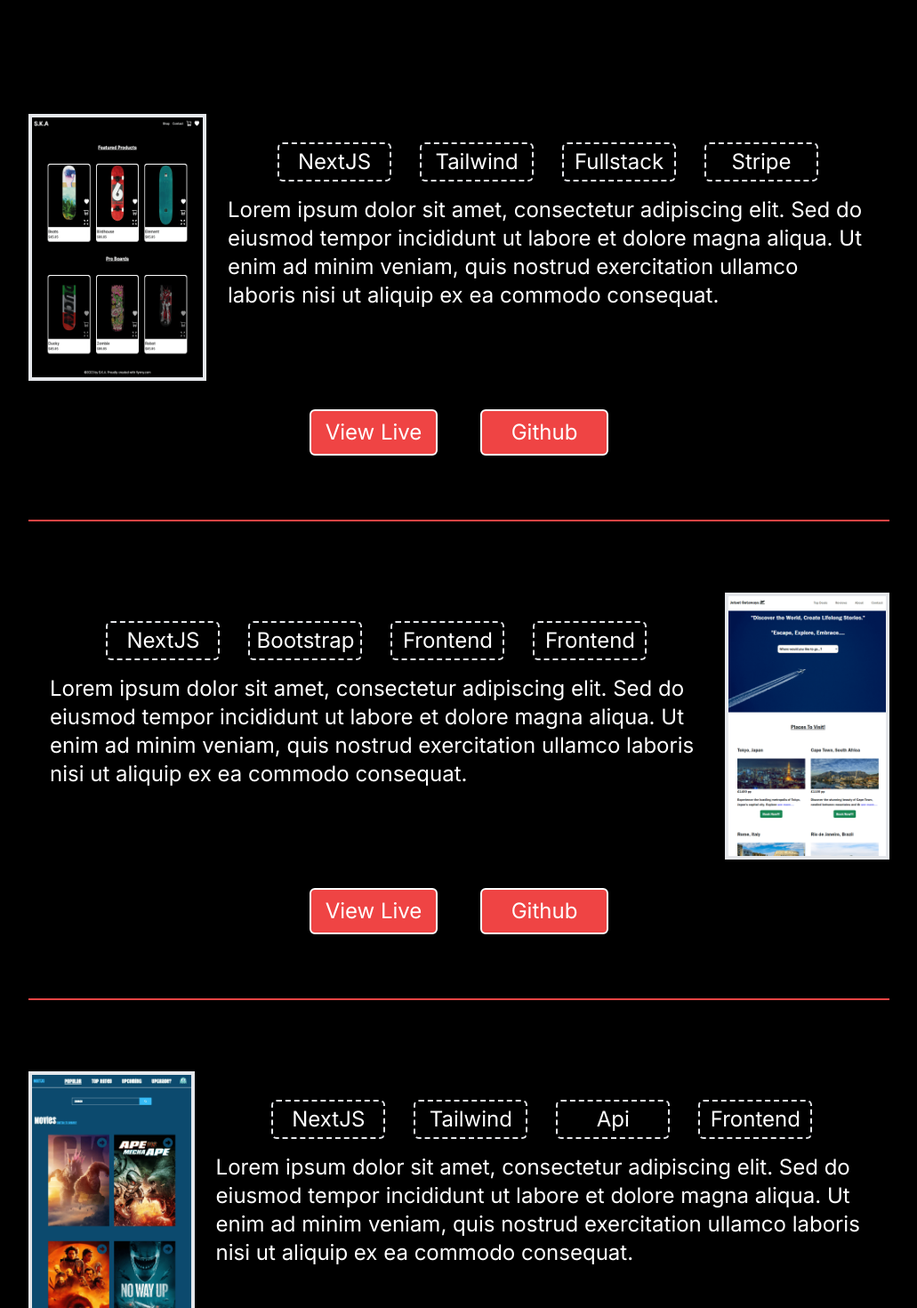
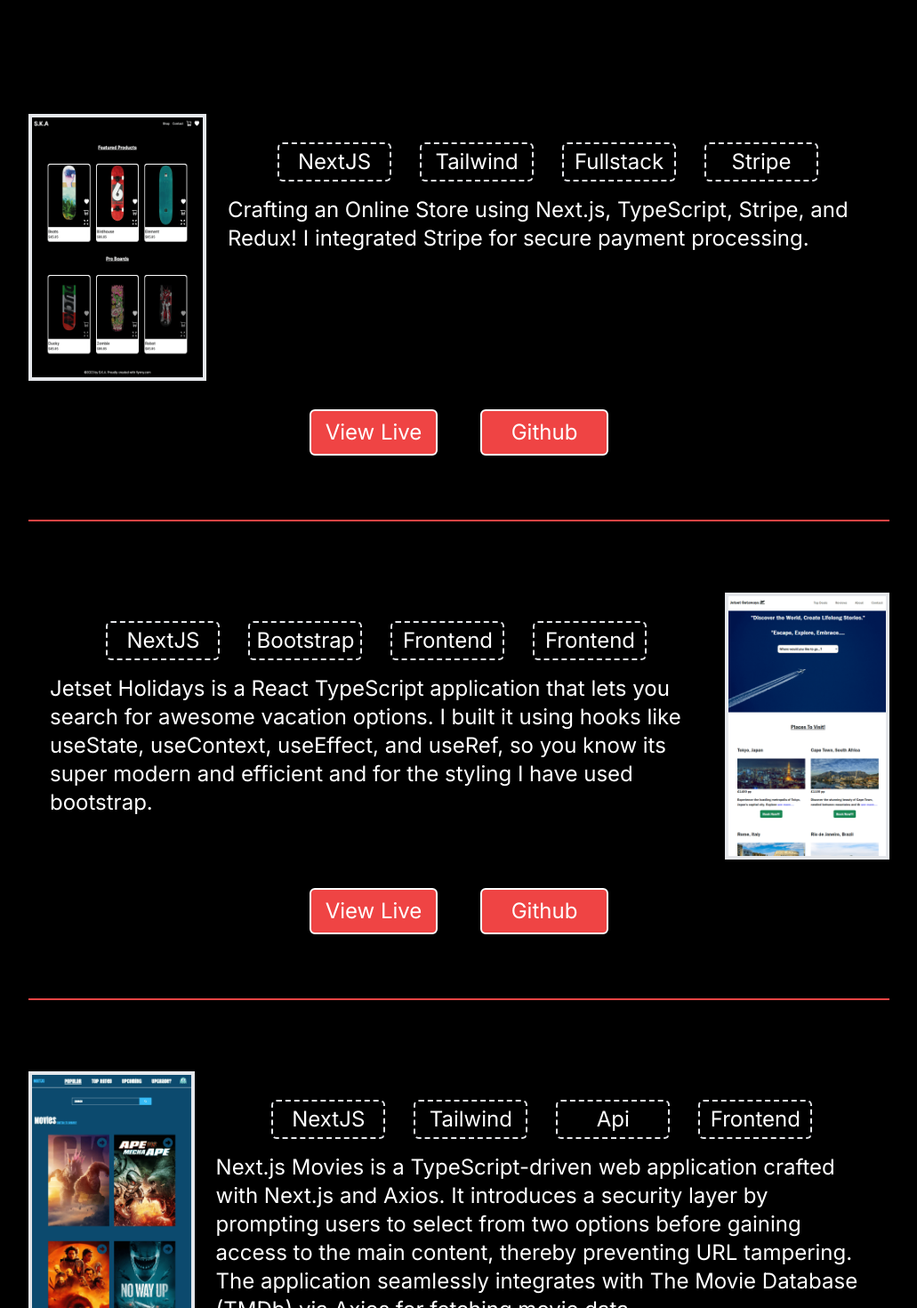
Before and after one commit to DannyFlynn/new_portfolio, a Next.js app: page / in a window 1280 px wide. Shown: the part 980-2450 px from the top of the page at 89% size, without its empty margins (124-1155 px from the left). Built offline with nearby package versions, Linux system fonts and the light colour scheme.

Commit message:
project descriptions added

```diff
--- a/src/app/components/sections/Projects.js
+++ b/src/app/components/sections/Projects.js
@@ -34,17 +34,17 @@ const variants = {
 const webData = [
     {
         id: 1, imageMobile: eccom, bigImage: eccomDesktop, seeInfo: false,
-        skills: ['NextJS', 'Tailwind', 'Fullstack', 'Stripe'], description: 'Lorem ipsum dolor sit amet, consectetur adipiscing elit. Sed do eiusmod tempor incididunt ut labore et dolore magna aliqua. Ut enim ad minim veniam, quis nostrud exercitation ullamco laboris nisi ut aliquip ex ea commodo consequat.',
+        skills: ['NextJS', 'Tailwind', 'Fullstack', 'Stripe'], description: 'Crafting an Online Store using Next.js, TypeScript, Stripe, and Redux! I integrated Stripe for secure payment processing.',
         url: 'https://vocal-fenglisu-4ca0eb.netlify.app/'
     },
     {
         id: 2, imageMobile: eccom, bigImage: holidayDesktop, seeInfo: false,
-        skills: ['NextJS', 'Bootstrap', 'Frontend', 'Frontend'], description: 'Lorem ipsum dolor sit amet, consectetur adipiscing elit. Sed do eiusmod tempor incididunt ut labore et dolore magna aliqua. Ut enim ad minim veniam, quis nostrud exercitation ullamco laboris nisi ut aliquip ex ea commodo consequat.',
+        skills: ['NextJS', 'Bootstrap', 'Frontend', 'Frontend'], description: 'Jetset Holidays is a React TypeScript application that lets you search for awesome vacation options. I built it using hooks like useState, useContext, useEffect, and useRef, so you know its super modern and efficient and for the styling I have used bootstrap.',
         url: 'https://gilded-fairy-bc9a53.netlify.app/'
     },
     {
         id: 3, imageMobile: eccom, bigImage: moviesDesktop, seeInfo: false,
-        skills: ['NextJS', 'Tailwind', 'Api', 'Frontend'], description: 'Lorem ipsum dolor sit amet, consectetur adipiscing elit. Sed do eiusmod tempor incididunt ut labore et dolore magna aliqua. Ut enim ad minim veniam, quis nostrud exercitation ullamco laboris nisi ut aliquip ex ea commodo consequat.',
+        skills: ['NextJS', 'Tailwind', 'Api', 'Frontend'], description: 'Next.js Movies is a TypeScript-driven web application crafted with Next.js and Axios. It introduces a security layer by prompting users to select from two options before gaining access to the main content, thereby preventing URL tampering. The application seamlessly integrates with The Movie Database (TMDb) via Axios for fetching movie data.',
         url: 'https://statuesque-khapse-537fcf.netlify.app/'
     }
 ];
```
